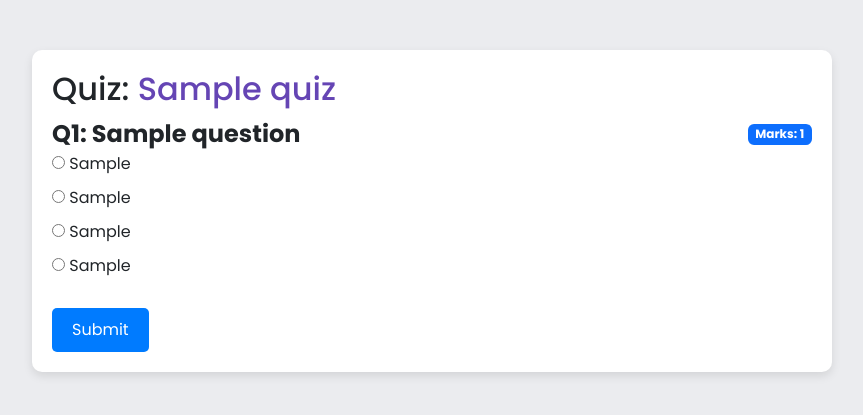
After one commit to Kaushal00Vaid/QuizMaster-V1, a Flask app: a page that uses templates/user_quiz_attempt.html in a window 1280 px wide. The commit adds this page. Shown: the top 415 px of the page, without its empty margins (208-1071 px from the left). Run offline with Flask 3, Linux system fonts and the light colour scheme; the visitor is signed in with stand-in values (Sample User, id 1); tables that the repository leaves empty hold one stand-in row (values such as "Sample post").

Commit message:
Developed User dashboard with quiz attempt functionality and timer (timer left for now!)

```diff
--- a/routes.py
+++ b/routes.py
@@ -106,24 +106,8 @@
     flash('User logged out successfully',category='success')
     return redirect(url_for('home'))
 
-# admin dashboard
-@app.route('/adminDashboard')
-@admin_auth_required
-def adminDashboard():
-    subjects = Subject.query.all()
-    return render_template('subjects.html', subjects=subjects)
 
-# user dashboard
-@app.route('/userDashboard')
-@auth_required
-def userDashboard():
-    return "hello"
 
-# user profile
-@app.route('/profile')
-@auth_required
-def userProfile():
-    return render_template('userProfile.html', user=User.query.get(session['user_id']))
 
 # ------------------------- SUBJECT CRUD -----------------------
 
@@ -531,12 +515,101 @@
 # -----------------------------------------------------------------------
 
 # ------------------------- ADMIN SUMMARY _ USERS LIST ------------------------
+# admin dashboard
+@app.route('/adminDashboard')
+@admin_auth_required
+def adminDashboard():
+    subjects = Subject.query.all()
+    return render_template('subjects.html', subjects=subjects)
+
+# summary
 @app.route('/summary')
 @admin_auth_required
 def summary():
     users = User.query.all()
     return render_template('summary.html', users=users)
 
+# -----------------------------------------------------------------------
+
+# ------------------------- USER DASHBOARD & QUIZ ATTEMPT ------------------------
+# user dashboard --- subject --> chapters --> quizzes
+
+# show available subjects
+@app.route('/userDashboard')
+@auth_required
+def userDashboard():
+    subjects = Subject.query.all()
+    return render_template('userDashboard.html', subjects=subjects)
+
+# show available chapters in a subject
+@app.route('/userDashboard/<subject_id>')
+@auth_required
+def subject_chapters(subject_id):
+    subject = Subject.query.get(subject_id)
+    chapters = Chapter.query.filter_by(subject_id=subject_id).all()
+    return render_template('user_chapter.html', subject=subject,chapters=chapters)
+
+# show available quizzes in a chapter
+@app.route('/userDashboard/<subject_id>/<chapter_id>')
+@auth_required
+def chapter_quizzes(subject_id, chapter_id):
+    subject = Subject.query.get(subject_id)
+    chapter = Chapter.query.filter_by(id=chapter_id, subject_id=subject.id).first()
+    quizzes = Quiz.query.filter_by(chapter_id=chapter_id).all()
+    return render_template('user_quiz_list.html', chapter=chapter, quizzes=quizzes, subject=subject)
+
+# attempt quiz in chapters & see results after submit
+@app.route('/userDashboard/<subject_id>/<chapter_id>/<quiz_title>/attempt', methods=['GET','POST'])
+@auth_required
+def attempt_quiz(subject_id, chapter_id, quiz_title):
+    subject = Subject.query.get(subject_id)
+    chapter = Chapter.query.filter_by(id=chapter_id, subject_id=subject.id).first()
+    quiz = Quiz.query.filter_by(title=quiz_title, chapter_id=chapter_id).first()
+    questions = Question.query.filter_by(quiz_id=quiz.id).all()
+
+    # storing the selected answers and correct answers
+    answers = []
+
+    if request.method == 'POST':
+        total_marks = 0
+        scored_marks=0
+        for question in questions:
+            selected_answer = request.form.get(f"question{question.id}")
+            correct_answer = question.correct_option
+            is_correct = selected_answer == correct_answer
+            total_marks += question.marks
+
+            # if correct, storing in list
+            answers.append({
+                "question_title": question.questionTitle,
+                "selected_answer": selected_answer,
+                "correct_answer": correct_answer,
+                "is_correct": is_correct,
+                "marks": question.marks if is_correct else 0,
+                "option_a": question.option_a,
+                "option_b": question.option_b,
+                "option_c": question.option_c,
+                "option_d": question.option_d
+            })
+
+            if is_correct:
+                scored_marks += question.marks
+
+        # storing score in db
+        user_score = UserQuizAttempt(user_id=session['user_id'],quiz_id=quiz.id,score=scored_marks)
+        db.session.add(user_score)
+        db.session.commit()
+
+        return render_template('user_quiz_result.html', chapter=chapter, quiz=quiz, answers=answers, scored_marks=scored_marks, total_marks=total_marks)
+
+    return render_template('user_quiz_attempt.html', chapter=chapter, quiz=quiz, questions=questions, subject=subject, duration=quiz.duration)
+
+
+# user profile
+@app.route('/profile')
+@auth_required
+def userProfile():
+    return render_template('userProfile.html', user=User.query.get(session['user_id']))
 
 # Define your 404 error handler
 @app.errorhandler(404)
--- a/static/style.css
+++ b/static/style.css
@@ -2,6 +2,7 @@
 body {
   font-family: "Poppins", serif;
   margin: 0 !important;
+  background-color: #ebecef;
 }
 a {
   text-decoration: none;
@@ -12,7 +13,9 @@
   font-weight: 700;
 }
 .container {
-  margin: 0 !important;
+  width: 100%;
+  max-width: 1200px; /* Optional, for better layout control */
+  margin: 0;
 }
 .row {
   margin: 0 !important;
@@ -34,6 +37,8 @@
 .signup {
   width: 100vw;
   height: 100vh;
+  overflow-x: hidden;
+  overflow-y: hidden;
   background-color: #ebecef;
 }
 
@@ -93,6 +98,8 @@
 .login {
   width: 100vw;
   height: 100vh;
+  overflow-x: hidden;
+  overflow-y: hidden;
   background-color: #ebecef;
 }
 .left-outer-div-login {
@@ -165,8 +172,13 @@
 }
 
 /* subject folders */
+.sub-con {
+  width: 100%;
+  margin: 0 auto;
+}
 .subject-row {
   margin-top: 16px;
+  width: 100%;
 }
 .subject_folder {
   width: 60%;
@@ -178,3 +190,58 @@
 .each-sub img {
   cursor: pointer;
 }
+
+/* card transitions for user*/
+.card {
+  cursor: pointer;
+}
+.card:hover {
+  transform: scale(1.05);
+  transition: all 0.5s ease;
+}
+.card-title {
+  font-size: 18px;
+}
+.card-text {
+  line-height: 1.5;
+}
+.subject-row-card {
+  margin-left: 0; /* Align to the container */
+}
+
+/* quiz attempt form */
+.quiz-container {
+  max-width: 800px;
+  margin: 50px auto;
+  background: #ffffff;
+  padding: 20px;
+  border-radius: 10px;
+  box-shadow: 0px 4px 10px rgba(0, 0, 0, 0.1);
+}
+.quiz-question {
+  margin-bottom: 30px;
+}
+.options {
+  list-style: none;
+  padding: 0;
+}
+.options li {
+  margin-bottom: 10px;
+}
+label {
+  cursor: pointer;
+}
+.btn-submit {
+  display: inline-block;
+  background-color: #007bff;
+  color: white;
+  padding: 10px 20px;
+  border: none;
+  border-radius: 5px;
+  cursor: pointer;
+  font-size: 16px;
+  transition: background-color 0.3s;
+}
+.btn-submit:hover {
+  background-color: #0056b3;
+}
--- a/templates/subjects.html
+++ b/templates/subjects.html
@@ -19,11 +19,6 @@
         <li class="nav-item">
           <a class="nav-link active" aria-current="page" href="/summary"
             >Summary</a
-          >
-        </li>
-        <li class="nav-item">
-          <a class="nav-link active" aria-current="page" href="/newQuiz"
-            >Add new Quiz</a
           >
         </li>
         <li class="nav-item">
--- /dev/null
+++ b/templates/user_quiz_attempt.html
@@ -0,0 +1,56 @@
+{% extends 'boilerplate.html' %} {% block body %}
+<div class="quiz-container">
+  <h2>Quiz: <span class="title">{{quiz.title}}</span></h2>
+  <form action="" method="POST">
+    {% for question in questions %}
+    <div class="quiz-question">
+      <div class="d-flex justify-content-between align-items-center">
+        <span class="fw-bold fs-4">
+          Q{{ loop.index }}: {{ question.questionTitle }}
+        </span>
+        <span class="badge bg-primary">Marks: {{ question.marks }}</span>
+      </div>
+      <ul class="options">
+        <li>
+          <input
+            type="radio"
+            id="q{{ question.id }}-a"
+            name="question{{ question.id }}"
+            value="A"
+          />
+          <label for="q{{ question.id }}-a">{{ question.option_a }}</label>
+        </li>
+        <li>
+          <input
+            type="radio"
+            id="q{{ question.id }}-b"
+            name="question{{ question.id }}"
+            value="B"
+          />
+          <label for="q{{ question.id }}-b">{{ question.option_b }}</label>
+        </li>
+        <li>
+          <input
+            type="radio"
+            id="q{{ question.id }}-c"
+            name="question{{ question.id }}"
+            value="C"
+          />
+          <label for="q{{ question.id }}-c">{{ question.option_c }}</label>
+        </li>
+        <li>
+          <input
+            type="radio"
+            id="q{{ question.id }}-d"
+            name="question{{ question.id }}"
+            value="D"
+          />
+          <label for="q{{ question.id }}-d">{{ question.option_d }}</label>
+        </li>
+      </ul>
+    </div>
+    {% endfor %}
+    <button type="submit" class="btn-submit">Submit</button>
+  </form>
+</div>
+{% endblock %}
```
Also changed, not shown: templates/userDashboard.html (+91 -0 lines), templates/user_chapter.html (added, +27 -0 lines), templates/user_quiz_list.html (added, +26 -0 lines), templates/user_quiz_result.html (added, +69 -0 lines), static/assets/cat_desk.svg (added).
